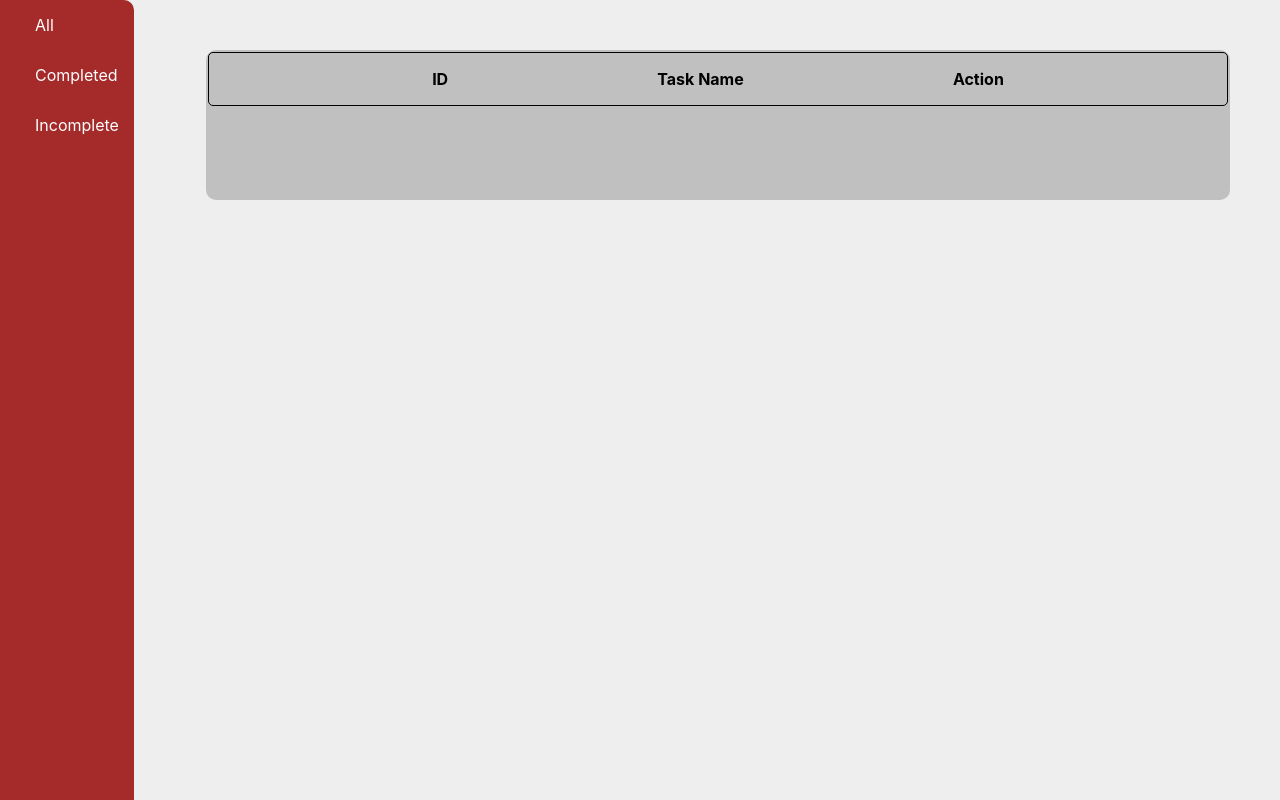
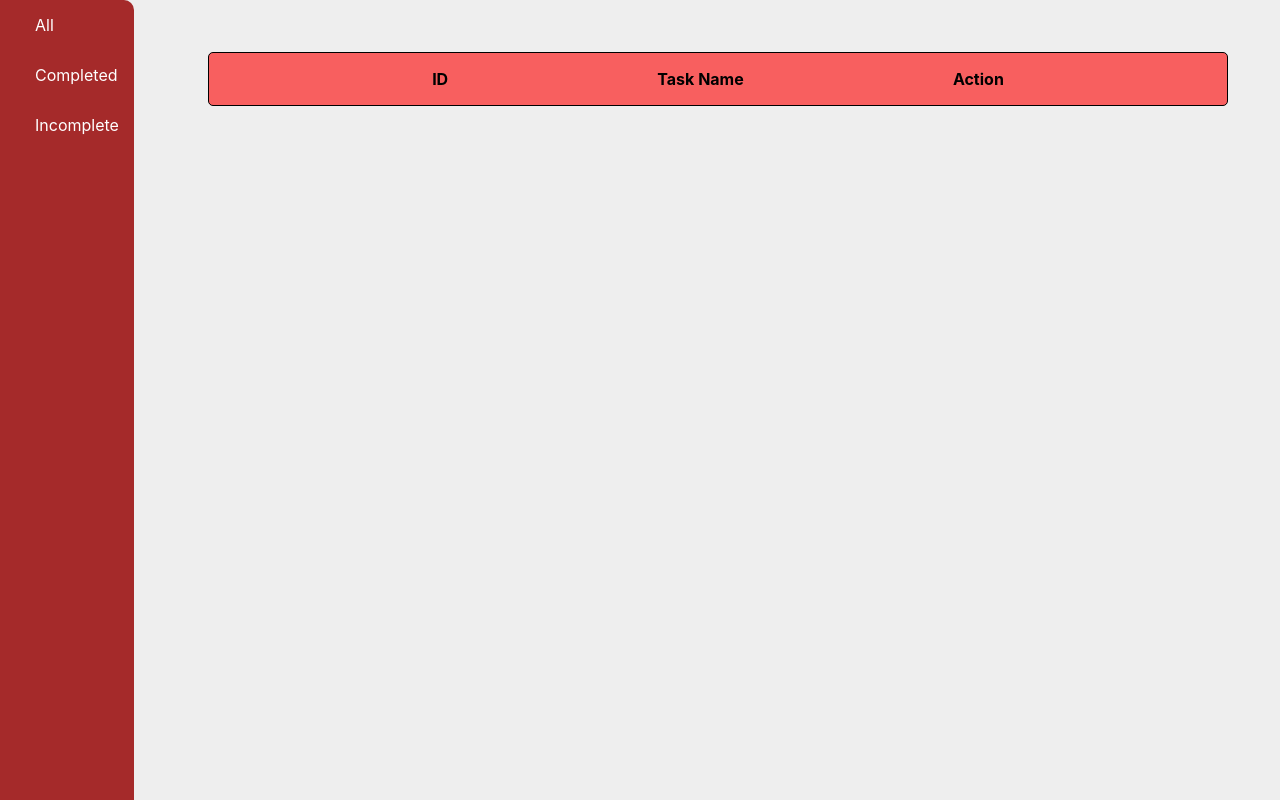
Before and after one commit to abdulrehman202/todo-app, a React (Create React App) app: page /completed in a window 1280 px wide. Built offline with nearby package versions, Linux system fonts and the light colour scheme.

Commit message:
remove button functional

```diff
--- a/src/Task.css
+++ b/src/Task.css
@@ -6,8 +6,8 @@
     border: 1px solid black;
 }
 
-.task__row:nth-child(0){
-    background-color: brown;
+.task__row:nth-child(odd){
+    background-color: rgba(255, 0, 0, 0.6);;
 
 }
 
--- a/src/Task.js
+++ b/src/Task.js
@@ -15,8 +15,17 @@ function Task({text, id,  taskStatus})
     })
   }
 
+  const removeFromList = () =>
+  {
+    dispatch({
+      type: 'REMOVE_TASK',
+      id: id,
+    })
+  }
+
     return(
           <tr className='task__row'>
+
             <td>{id}</td>
             <td>{text}</td>
             <td>
@@ -25,7 +34,7 @@ function Task({text, id,  taskStatus})
             taskStatus==='incomplete' ? (
               <div>
               <button onClick={markAsCompleted}>Done</button>
-              <button>Remove</button>
+              <button onClick={removeFromList}>Remove</button>
               </div>
 
             ) : <strong className='complete__status'>{taskStatus.toUpperCase()}</strong>
--- a/src/TodoList.css
+++ b/src/TodoList.css
@@ -1,11 +1,8 @@
 .list__container{
-    background-color: silver;
-    /* margin: auto; */
     margin: 50px;
     display: flex;
     flex-direction: column;
     min-height: 150px;
     width: 80%;
-    border-radius: 10px;
     float: right;
 }
--- a/src/reducer.js
+++ b/src/reducer.js
@@ -7,6 +7,23 @@ export const initialState = {
 export const reducer = (state, action)=>{
     switch(action.type)
     {
+        case 'REMOVE_TASK':
+            let currentList = [...state.todoList]
+
+            let updatedList = [];
+
+            currentList.forEach(t=>{
+                if(t.id !== action.id)
+                {
+                    updatedList.push(t)
+                }
+            })
+
+            return{
+                ...state,
+                todoList: updatedList,
+            }
+
         case 'ADD_TO_LIST':
             let currentTask = [state.taskId]
 
```
